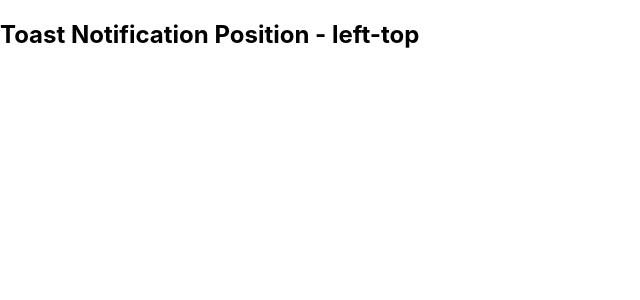
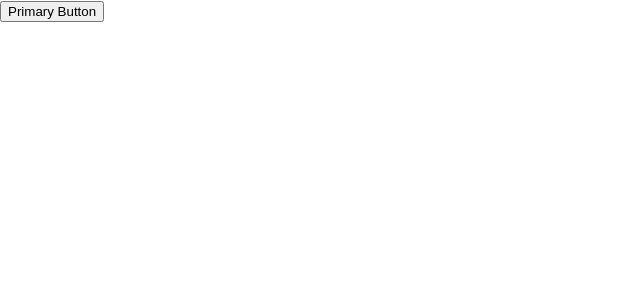
Before and after one commit to Kutsuruk/react-ts-practice, a React (Create React App) app: page / in a window 1280 px wide. Shown: the top 300 px of the page, without its empty margins (0-640 px from the left). Built offline with nearby package versions, Linux system fonts and the light colour scheme.

Commit message:
Typing html elements, children params and ...rest params for component.

```diff
--- a/src/App.tsx
+++ b/src/App.tsx
@@ -20,6 +20,8 @@
 import List from "./components/generics/List";
 import RandomNumber from "./components/restriction/RandomNumber";
 import Toast from "./components/templateliterals/Toast";
+import CustomButton from "./components/html/Button";
+import CustomInput from "./components/html/Input";
 
 function App() {
     const person = {
@@ -43,7 +45,9 @@
 
   return (
     <div>
-        <Toast position='left-top' />
+        <CustomButton variant='primary' onClick={() => console.log('Clicked')}>
+            Primary Button
+        </CustomButton>
     </div>
   );
 }
--- /dev/null
+++ b/src/components/html/Button.tsx
@@ -0,0 +1,14 @@
+import React, {FC} from "react";
+
+type ButtonProps = {
+    variant: 'primary' | 'secondary',
+    children: string,
+} & Omit<React.ComponentProps<'button'>, 'children'>
+
+const CustomButton:FC<ButtonProps> = ({variant, children, ...rest}) => {
+    return(
+        <button className={`class-with-${variant}`} {...rest}>{children}</button>
+    )
+}
+
+export default CustomButton
--- /dev/null
+++ b/src/components/html/Input.tsx
@@ -0,0 +1,9 @@
+import React, {FC} from "react";
+
+type InputProps = React.ComponentProps<'input'>
+
+const CustomInput:FC<InputProps> = (props) => {
+    return <input {...props} />
+}
+
+export default CustomInput
```
